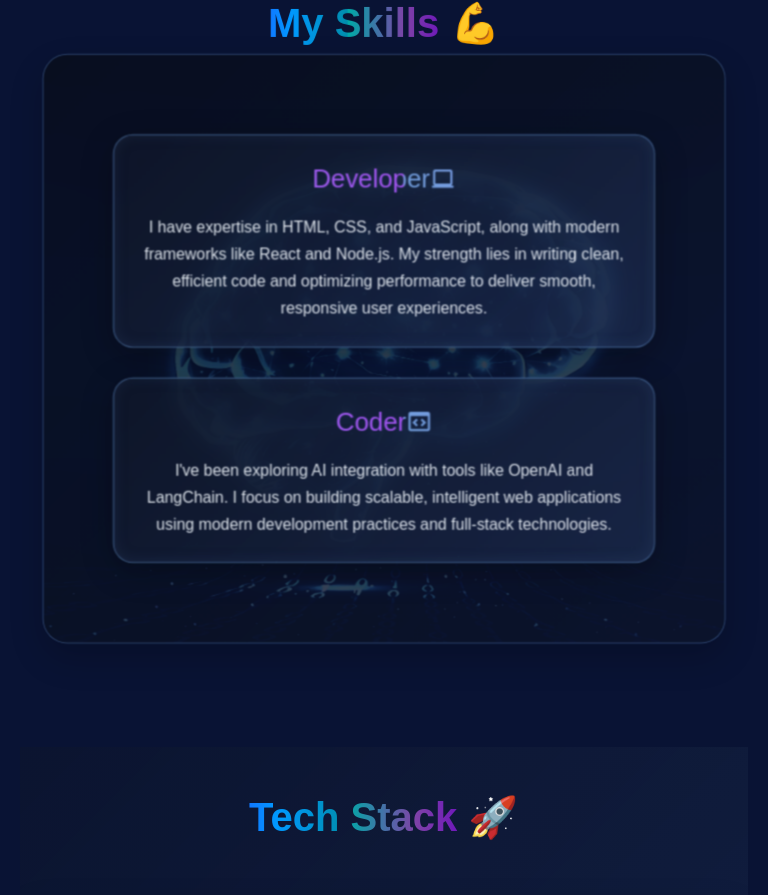
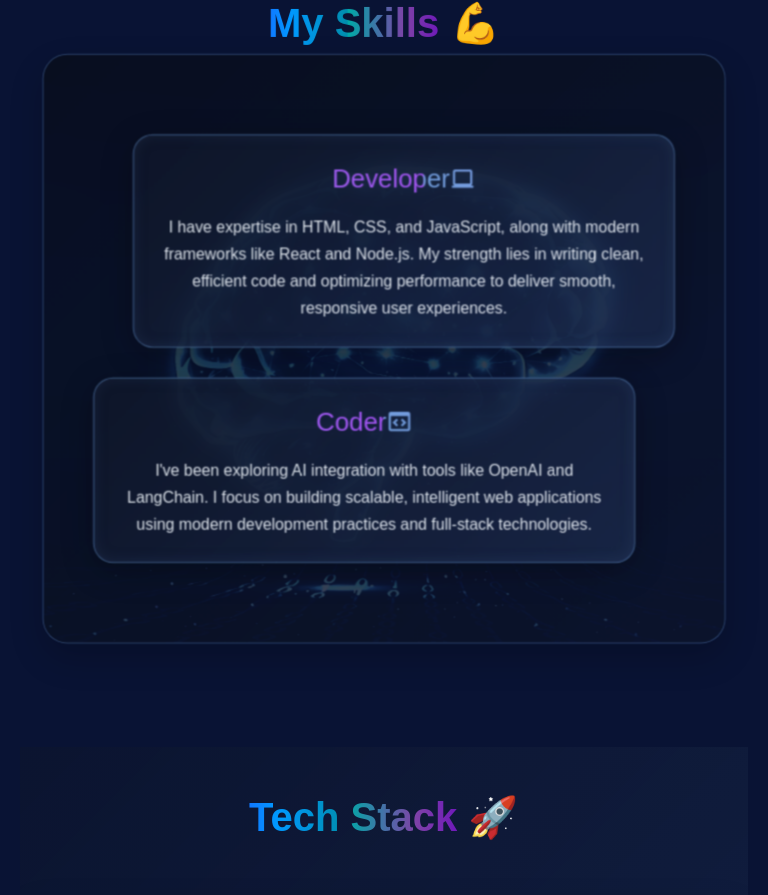
Before and after one commit to MuhammadUsmanGM/Portfolio, a Next.js app: page / in a window 768 px wide. Shown: the part 3538-4433 px from the top of the page. Built offline with nearby package versions, Linux system fonts and the light colour scheme.

Commit message:
improve skills section

```diff
--- a/app/globals.css
+++ b/app/globals.css
@@ -1091,11 +1091,13 @@ header ul a:hover::after {
 }
 
 .Designer {
-    align-self: center;
+    align-self: flex-start;
+    margin-left: 20px;
 }
 
 .coder {
-    align-self: center;
+    align-self: flex-end;
+    margin-right: 20px;
 }
 
 .Designer h1, .coder h1 {
@@ -1161,6 +1163,10 @@ header ul a:hover::after {
         align-items: center;
         margin: 0;
         padding: 25px;
+        grid-column: auto;
+        grid-row: auto;
+        align-self: center;
+        justify-self: center;
     }
 
     .Designer {
@@ -1221,11 +1227,13 @@ header ul a:hover::after {
     }
 
     .Designer {
-        order: 2;
+        align-self: flex-start;
+        margin-left: 20px;
     }
 
     .coder {
-        order: 3;
+        align-self: flex-end;
+        margin-right: 20px;
     }
 
     .Designer h1, .coder h1 {
```
